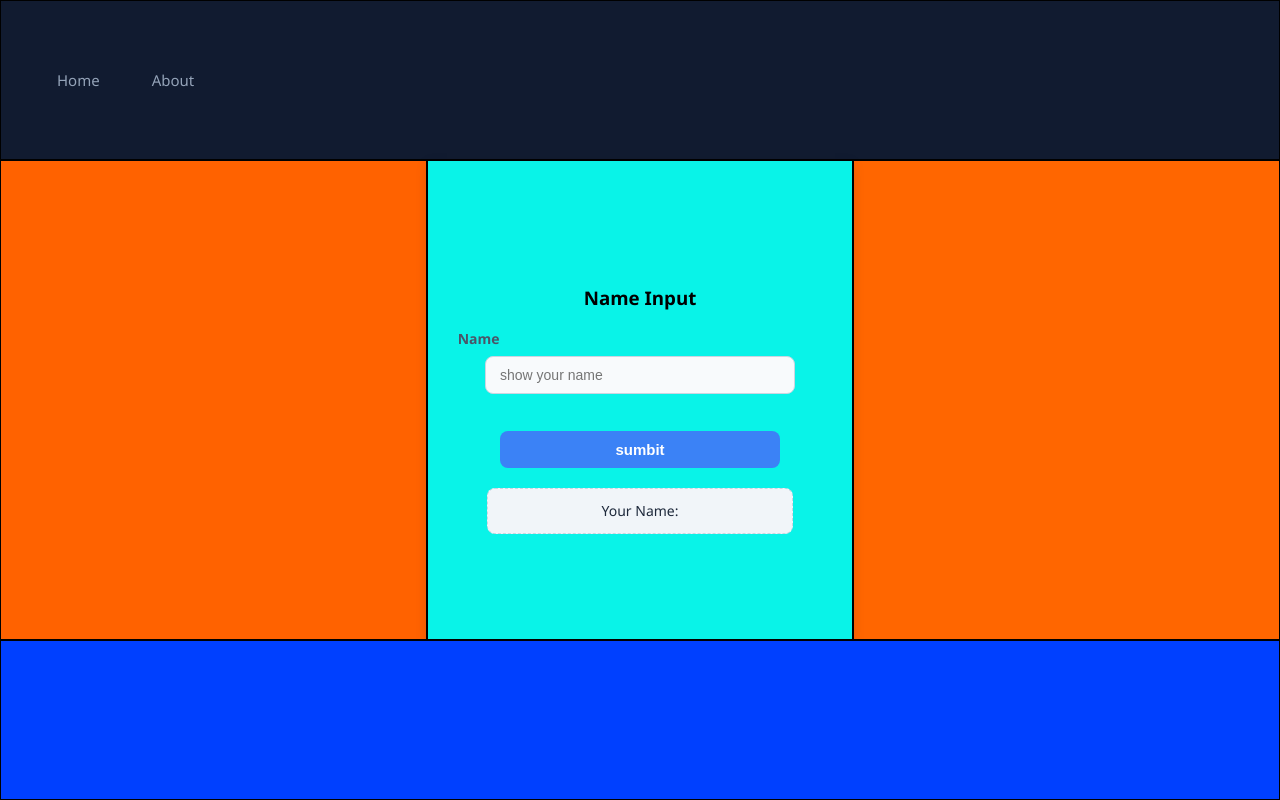
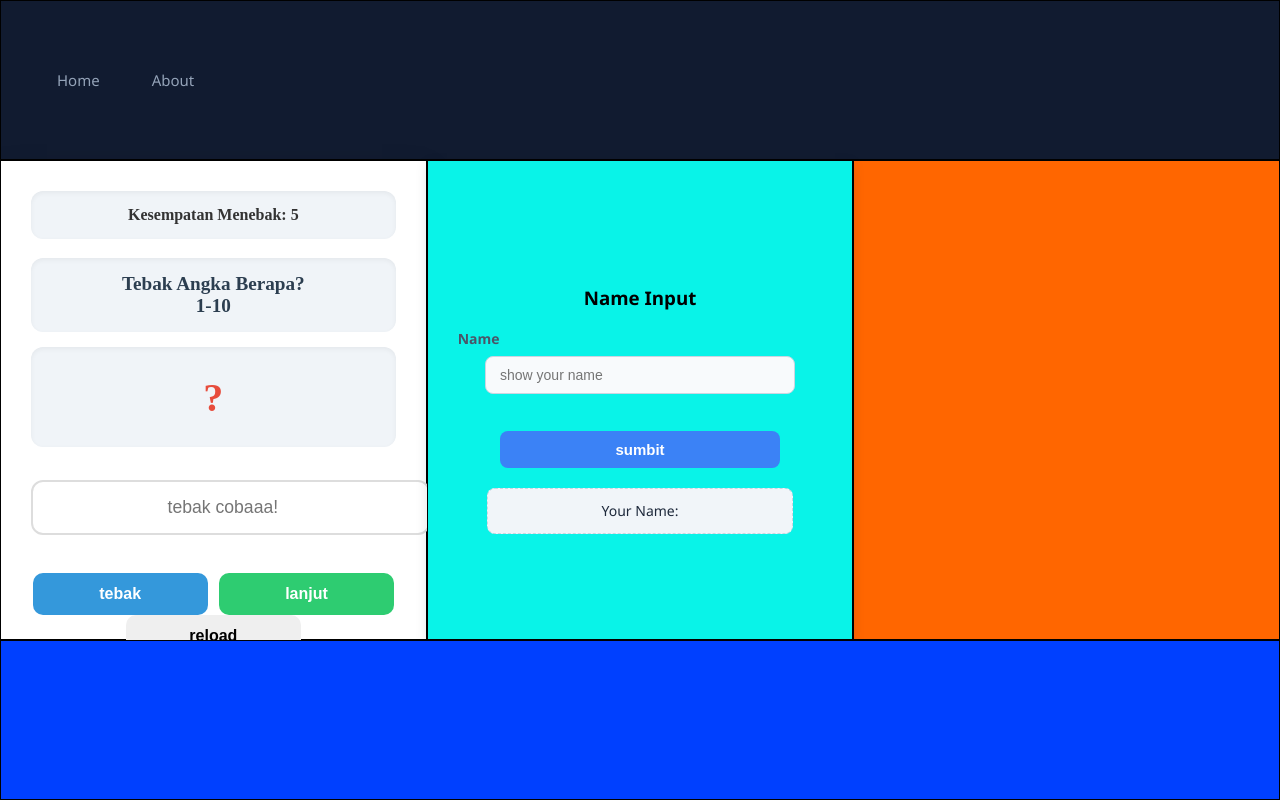
Before and after one commit to Muad-syntax/L, a plain HTML site: page index.html in a window 1280 px wide. Drawn offline with Linux system fonts and the light colour scheme.

Commit message:
Add game functionality and audio feedback; implement number guessing game in the left content

```diff
--- a/index.html
+++ b/index.html
@@ -15,13 +15,22 @@
             <a href="about.html">About</a>
         </nav>
     </div>
+
+    <div class="left-content">
+        <div id="banyak-nebak" class="banyak-nebak"></div>
+        <p id="status">Tebak Angka Berapa? <br> 1-10</p>
+        <div id="muncul-angka"></div><br>
+        <input type="number" id="input-number" placeholder="tebak cobaaa!"><br><br>
+        <button type="button" id="btn-tebak" onclick="tebakAngka()">tebak</button>
+        <button type="button" id="btn-lanjut" onclick="lanjutNebak()">lanjut</button>
+        <button type="button" id="btn-reload">reload</button>
+    </div>
+
     <div class="right-content">
-        <!-- content -->
-    </div>
-    <div class="left-content">
         <!-- content -->
 
     </div>
+
     <div class="center-content">
         <h3>Name Input</h3>
         <label>Name</label>
--- a/script/script.js
+++ b/script/script.js
@@ -1,3 +1,4 @@
+// center content
 const btnShow = document.getElementById('btn-show');
 const displayName = document.getElementById('display-name');
 displayName.innerText = 'Your Name:';
@@ -9,3 +10,65 @@ function inputName(){
 btnShow.addEventListener('click', () => {
     inputName();
 });
+
+// left content
+let angkaRandom = Math.floor(Math.random() * 10) + 1;
+let sisaSkorTebakan = 5;
+
+const angka = document.getElementById('muncul-angka');
+angka.innerText = "?";
+const inputNumber = document.getElementById('input-number');
+const wadahBanyakNebak = document.getElementById('banyak-nebak');
+const btnTebak = document.getElementById('btn-tebak');
+const btnLanjut = document.getElementById('btn-lanjut');
+const btnReload = document.getElementById('btn-reload');
+const audioKalah = new Audio("audio/kalah.mp3");
+const audioMenang  = new Audio("audio/menang.mp3");
+const audioSalah   = new Audio("audio/salah.mp3");
+
+function tebakAngka() {
+    const status = document.getElementById("status");
+    const tebak = parseInt(inputNumber.value.trim());
+    angka.classList.remove("getar");
+    void angka.offsetWidth;
+    if(tebak === angkaRandom){
+        status.innerText = "Benar";
+        status.style.color = "green";
+        angka.innerText = angkaRandom;
+        angka.style.color = "green";
+        audioMenang.play();
+    } else if(tebak > angkaRandom){
+        angka.innerText = "Kelebihan";
+        angka.classList.add("getar");
+        audioSalah.play();
+    } else if(tebak < angkaRandom){
+        angka.innerText = "kurang";
+        angka.classList.add("getar");
+        audioSalah.play();
+    }
+    sisaSkorTebakan--;
+    wadahBanyakNebak.innerText = `Kesempatan Menebak: ${sisaSkorTebakan}`;
+    if(sisaSkorTebakan === 0){
+        status.innerText = "Kesempatan Habis";
+        status.style.color = "#e74c3c";
+        angka.innerText = `Angkanya: ${angkaRandom}`;
+        audioKalah.play();
+    }
+}
+wadahBanyakNebak.innerText = "Kesempatan Menebak: " + sisaSkorTebakan;
+function lanjutNebak(){
+    const status = document.getElementById('status');
+    angkaRandom = Math.floor(Math.random() * 10) + 1;
+    inputNumber.value = "";
+    angka.innerText = "?";
+    angka.style.color = "#e74c3c";
+    angka.classList.remove("getar");
+    status.innerText = "Tebak Angka Berapa? 1-10";
+    status.style.color = "black";
+    window.location.reload();
+    WadahBanyakNebak.innerText ="Sisa Kesempatan: " + SisaSkorTebakan;
+}
+
+btnReload.addEventListener('click', () => {
+    window.location.reload();
+})
--- a/style/style.css
+++ b/style/style.css
@@ -44,14 +44,118 @@
     color: #ffffff; /* Teks berubah menjadi putih terang */
     background-color: rgba(255, 255, 255, 0.1); /* Efek sorotan latar belakang transparan */
 }
-.right-content {
+
+/* left content start */
+.left-content {
     grid-row: span 3 / span 3;
     grid-row-start: 2;
-    background-color: rgb(255, 98, 0);
+
+    padding: 30px;
+
+    /* Ini nih yang bikin efek mengambang! */
+    box-shadow: 0 15px 30px rgba(0, 0, 0, 0.2);
     border: 1px solid;
+    text-align: center;
 }
 
-.left-content {
+/* --- Wadah untuk Setiap Blok Teks/Angka --- */
+.banyak-nebak, #status, #muncul-angka {
+    background-color: #f0f4f8; /* Warna abu-abu kebiruan yang kalem */
+    padding: 15px;
+    border-radius: 12px;
+    margin-bottom: 15px;
+    font-weight: bold;
+    color: #333;
+    /* Sedikit shadow di dalam biar berasa kayak "wadah" */
+    box-shadow: inset 0 2px 5px rgba(0,0,0,0.05);
+}
+
+#status {
+    font-size: 1.2rem;
+    color: #2c3e50;
+}
+
+/* Wadah buat angka yang muncul */
+#muncul-angka {
+    font-size: 2.5rem;
+    color: #e74c3c;
+    min-height: 70px; /* Biar wadahnya gak ciut pas angkanya kosong */
+    display: flex;
+    align-items: center;
+    justify-content: center;
+}
+
+/* --- Input Field --- */
+#input-number {
+    width: 100%;
+    padding: 15px;
+    margin-bottom: 20px;
+    border: 2px solid #ddd;
+    border-radius: 12px;
+    font-size: 1.1rem;
+    text-align: center;
+    outline: none;
+    transition: border-color 0.3s ease;
+}
+
+#input-number:focus {
+    border-color: #74ebd5; /* Warna border berubah pas lagi diketik */
+}
+
+/* --- Tombol-tombol --- */
+button {
+    width: 48%; /* Dibikin setengah-setengah biar sebelahan */
+    padding: 12px;
+    border: none;
+    border-radius: 10px;
+    font-size: 1rem;
+    font-weight: bold;
+    cursor: pointer;
+    transition: transform 0.2s, box-shadow 0.2s;
+}
+
+/* Efek hover pas diteken / di-klik */
+button:active {
+    transform: scale(0.95);
+}
+
+#btn-tebak {
+    background-color: #3498db;
+    color: white;
+    margin-right: 2%; /* Jarak antar tombol */
+}
+
+#btn-tebak:hover {
+    background-color: #2980b9;
+    transform: translateY(-2px); /* Tombol ikutan mengambang dikit pas di-hover */
+    box-shadow: 0 5px 10px rgba(52, 152, 219, 0.3);
+}
+
+#btn-lanjut {
+    background-color: #2ecc71;
+    color: white;
+}
+
+#btn-lanjut:hover {
+    background-color: #27ae60;
+    transform: translateY(-2px);
+    box-shadow: 0 5px 10px rgba(46, 204, 113, 0.3);
+}
+/* --- Efek Getar (Shake) --- */
+@keyframes shake {
+    0% { transform: translateX(0); }
+    25% { transform: translateX(-8px); }
+    50% { transform: translateX(8px); }
+    75% { transform: translateX(-8px); }
+    100% { transform: translateX(0); }
+}
+
+.getar {
+    animation: shake 0.3s ease-in-out;
+    color: #e74c3c !important; /* Biar warnanya tetep merah pas salah */
+}
+/* left content end */
+.right-content {
     grid-row: span 3 / span 3;
     grid-column-start: 3;
     grid-row-start: 2;
```
Also changed, not shown: 3 other files.
